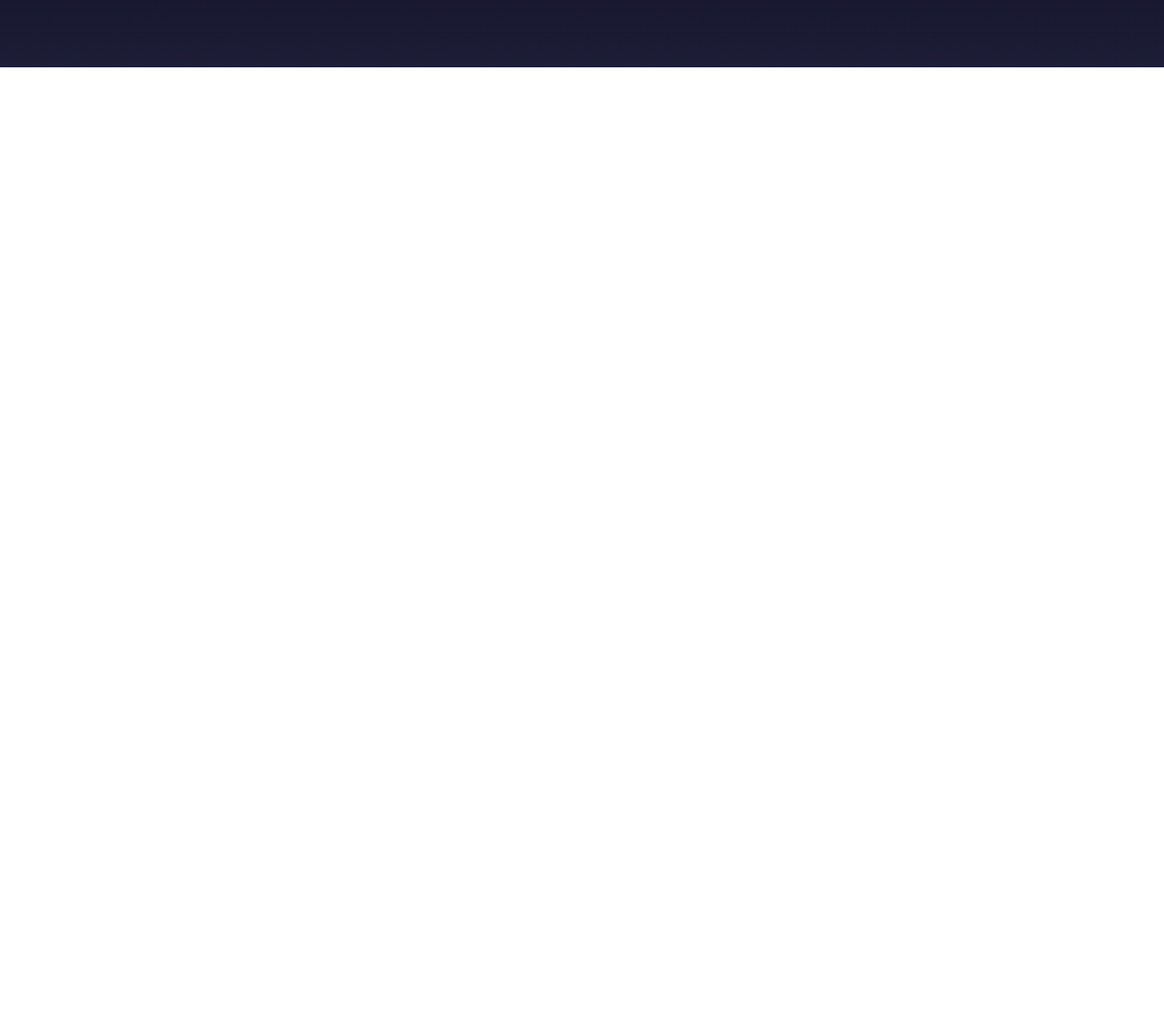
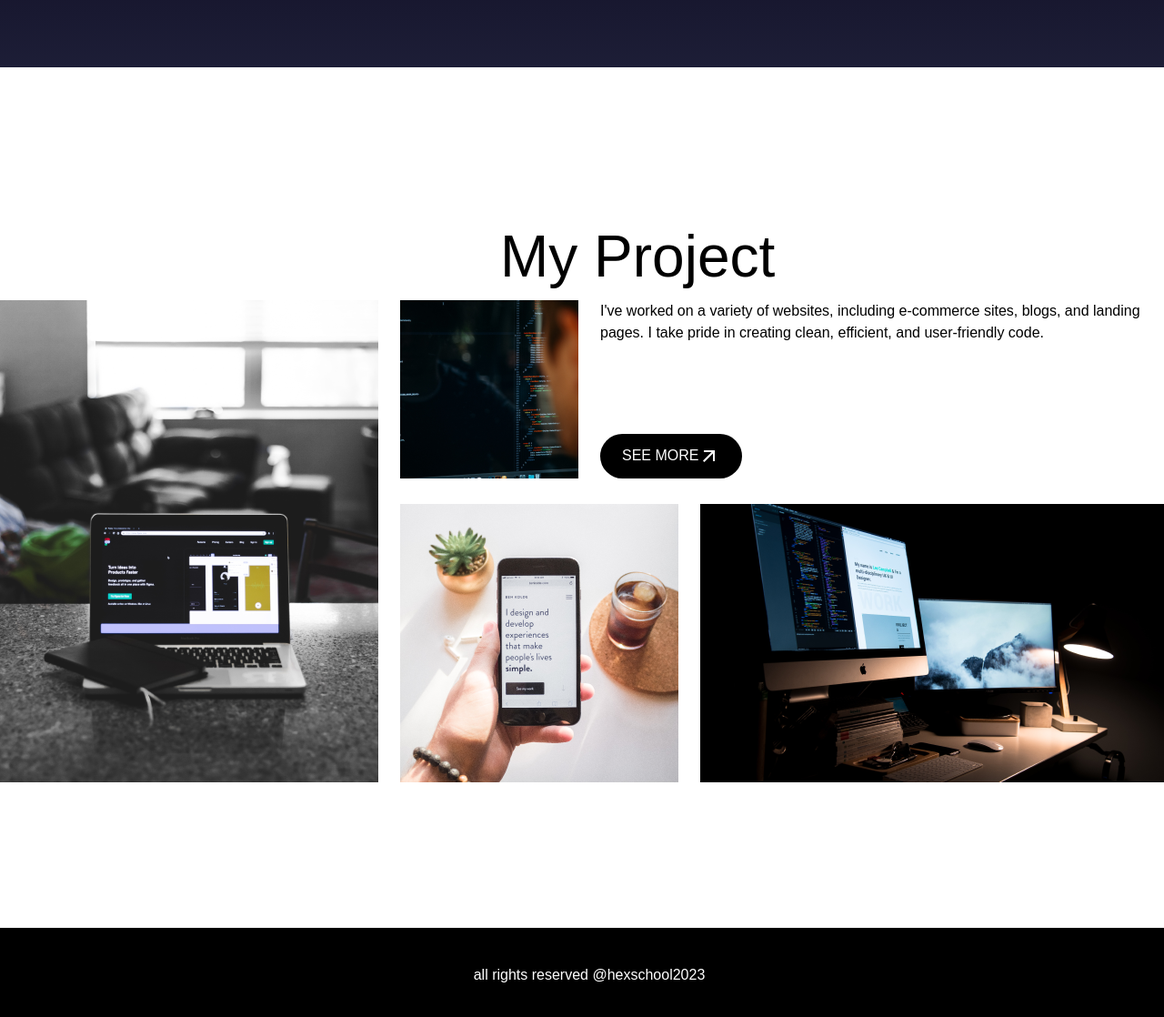
Before and after one commit to SZL741023/Cutting_Class_Week2, a plain HTML site: page index.html in a window 1280 px wide. Shown: the part 2808-3926 px from the top of the page at 91% size. Before the commit the page ends 2882 px from the top, so only its background shows below. Drawn offline with Linux system fonts and the light colour scheme.

Commit message:
Done week2 homework

```diff
--- a/index.html
+++ b/index.html
@@ -103,5 +103,37 @@
         </ul>
       </div>
     </div>
+    <div class="project">
+      <div class="container">
+        <h2 class="h2 projet-h2">My Project</h2>
+        <div class="project-content d-flex">
+          <img class="mr-24" src="./img/Rectangle 10.png" alt="" />
+          <div class="">
+            <div class="d-flex mb-28">
+              <img class="d-flex mr-24" src="./img/Rectangle 15.png" alt="" />
+              <div class="d-flex flex-dc jcsb ais">
+                <p>
+                  I've worked on a variety of websites, including e-commerce
+                  sites, blogs, and landing pages. I take pride in creating
+                  clean, efficient, and user-friendly code.
+                </p>
+                <a href="#" class="btn btn-dark"
+                  >SEE MORE<img src="./img/arrow_outward-white.png" alt=""
+                /></a>
+              </div>
+            </div>
+            <div class="d-flex">
+              <img class="mr-24" src="./img/Rectangle 14.png" alt="" />
+              <img src="./img/Rectangle 29.png" alt="" />
+            </div>
+          </div>
+        </div>
+      </div>
+    </div>
+    <footer class="footer">
+      <div class="container">
+        <p class="text-align-center">all rights reserved @hexschool2023</p>
+      </div>
+    </footer>
   </body>
 </html>
--- a/style.css
+++ b/style.css
@@ -171,6 +171,10 @@ img {
   background-color: white;
   color: black;
 }
+.btn-dark {
+  background-color: black;
+  color: white;
+}
 /* page */
 .banner {
   background-color: black;
@@ -218,9 +222,25 @@ img {
 }
 .icon-link {
   border-radius: 40px;
+  transition: 0.1s;
 }
 .icon-link:hover {
   box-shadow: 0px 0px 16px 3px #9094ffe5;
+}
+.project {
+  padding: 160px 0;
+}
+.projet-h2 {
+  width: 746px;
+  margin-left: auto;
+}
+.left {
+  width: 416px;
+}
+.footer {
+  padding: 40px 0;
+  background-color: black;
+  color: white;
 }
 /* common */
 .container {
@@ -229,6 +249,9 @@ img {
 }
 .d-flex {
   display: flex;
+}
+.flex-column {
+  flex-direction: column;
 }
 .jcsb {
   justify-content: space-between;
@@ -257,14 +280,26 @@ img {
 .aic {
   align-items: center;
 }
+.ais {
+  align-items: start;
+}
+.text-align-center {
+  text-align: center;
+}
 .mr-24 {
   margin-right: 24px;
 }
 .mb-24 {
   margin-bottom: 24px;
 }
+.mb-28 {
+  margin-bottom: 28px;
+}
 .mb-32 {
   margin-bottom: 32px;
+}
+.flex-dc {
+  flex-direction: column;
 }
 .mb-36 {
   margin-bottom: 36px;
```
